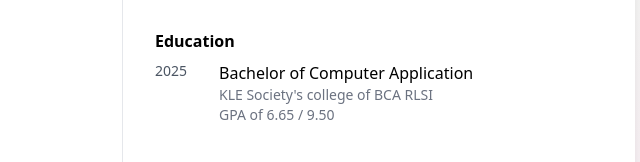
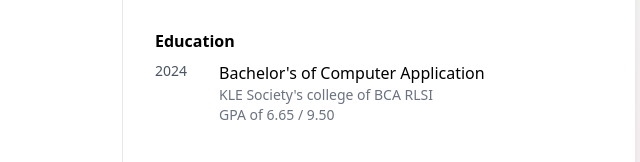
Before and after one commit to salmnkhan7866/Portfolio, a plain HTML site: page index.html in a window 1280 px wide. Shown: the part 317-479 px from the top of the page, 517-1157 px from the left. Drawn offline with nearby package versions, Linux system fonts and the light colour scheme.

Commit message:
index.html

```diff
--- a/index.html
+++ b/index.html
@@ -79,9 +79,9 @@
         <section class="mb-6">
           <p class="font-semibold mb-2">Education</p>
           <div class="flex mb-1">
-            <div class="w-16 text-gray-600 text-sm">2025</div>
+            <div class="w-16 text-gray-600 text-sm">2024</div>
             <div>
-              <p>Bachelor of Computer Application</p>
+              <p>Bachelor's of Computer Application</p>
               <p class="text-gray-500 text-sm">KLE Society's college of BCA RLSI<br />GPA of 6.65 / 9.50</p>
             </div>
           </div>
```
